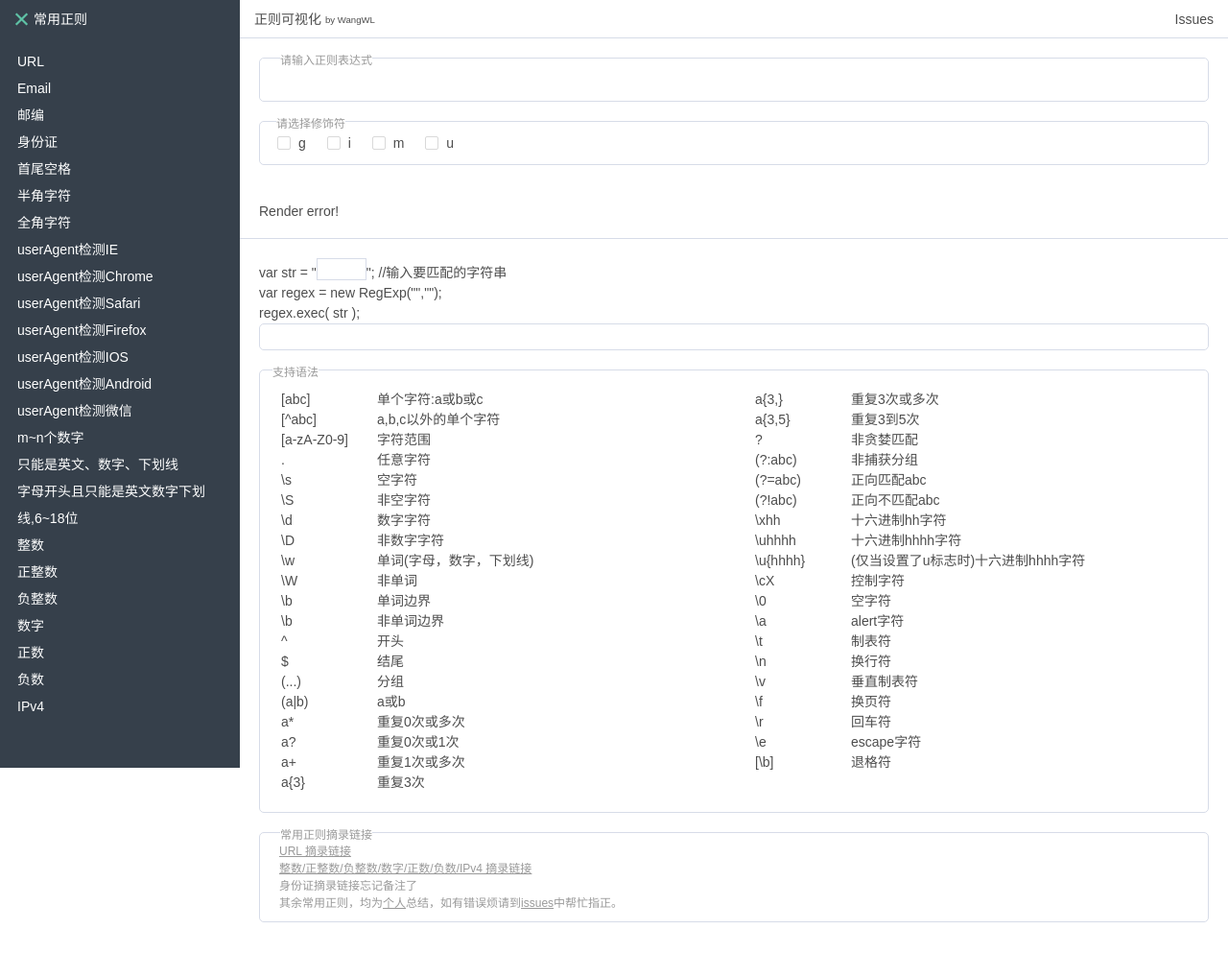
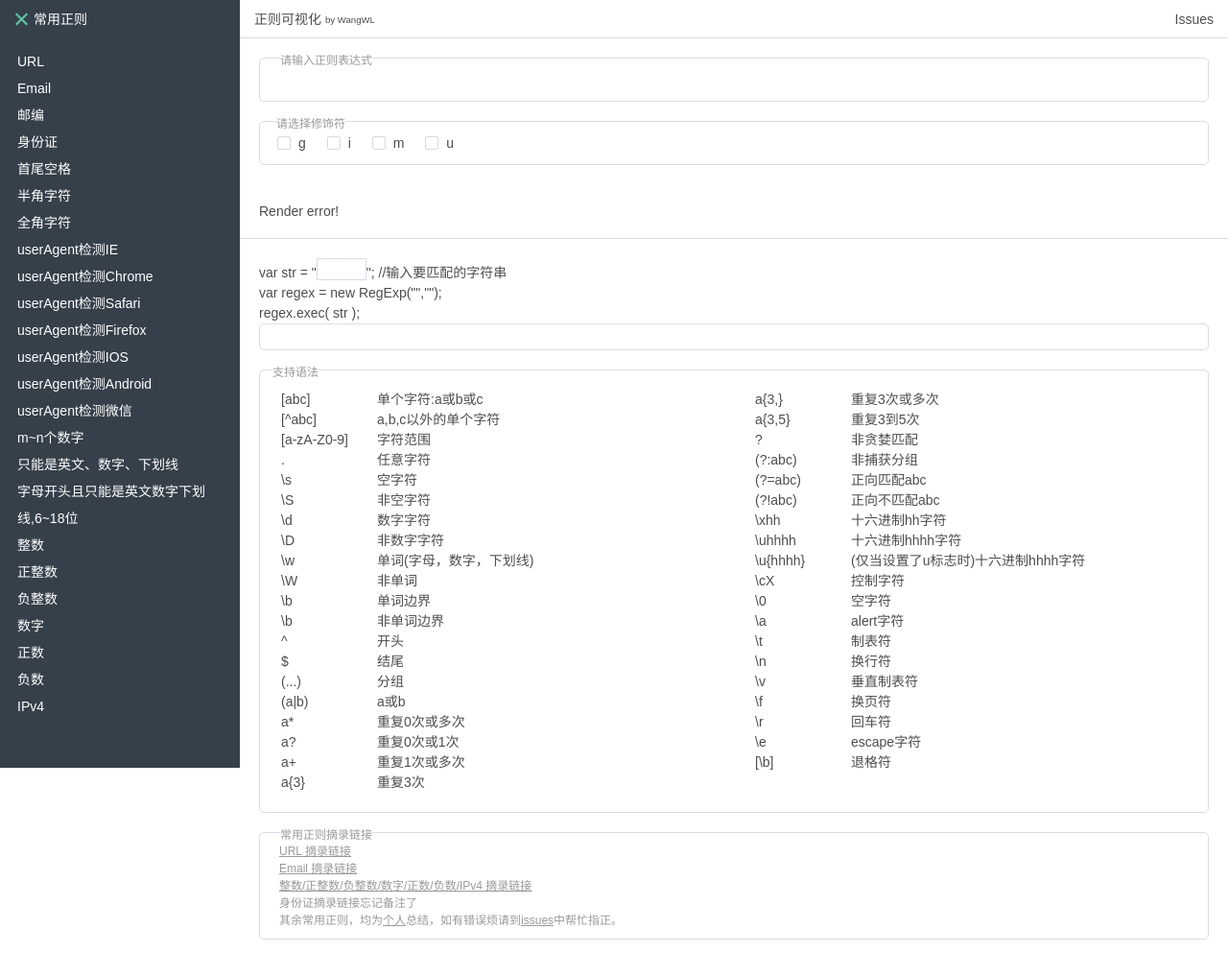
Before and after one commit to mengxiang0228/visualRegexPage, a website built with webpack: page src/index.html in a window 1280 px wide. Shown: the whole page at 96% size. Built offline with nearby package versions, Linux system fonts and the light colour scheme; what wwl-utils would draw is missing.

Commit message:
添加常用正则Email的摘录链接。

```diff
--- a/src/index.html
+++ b/src/index.html
@@ -169,6 +169,7 @@
     <div class="note">
         <h2>常用正则摘录链接</h2>
         <p><a href="http://urlregex.com/">URL 摘录链接</a> </p>
+        <p><a href="https://www.leveluplunch.com/java/examples/common-regular-expressions/#email-address-regex">Email 摘录链接</a> </p>
         <p><a href="https://stackoverflow.com/questions/1449817/what-are-some-of-the-most-useful-regular-expressions-for-programmers">整数/正整数/负整数/数字/正数/负数/IPv4 摘录链接</a> </p>
         <p>身份证摘录链接忘记备注了</p>
         <p>其余常用正则，均为<a href="/"><abbr title="WangWeiLin">个人</abbr></a>总结，如有错误烦请到<a href="https://gitee.com/w-wl/visualRegexPage/issues">issues</a>中帮忙指正。</p>
```
